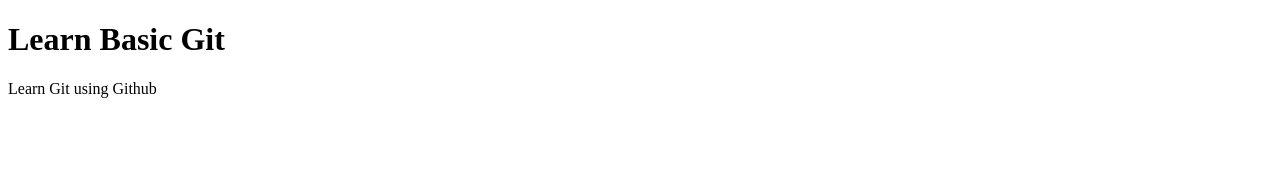
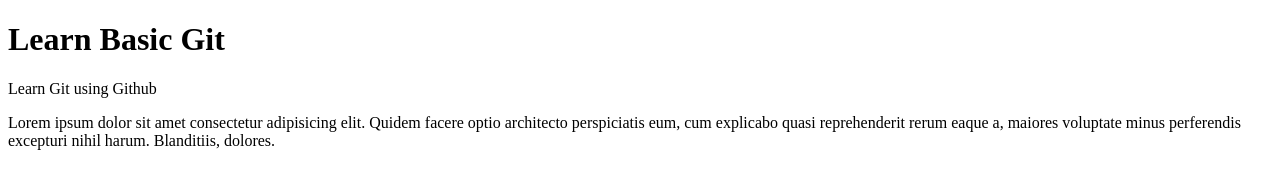
Before and after one commit to temmy-alex/belajar-git, a plain HTML site: page index.html in a window 1280 px wide. Drawn offline with Linux system fonts and the light colour scheme.

Commit message:
change file index.html added new paragraph

```diff
--- a/index.html
+++ b/index.html
@@ -8,5 +8,6 @@
 <body>
     <h1>Learn Basic Git</h1>
     <p>Learn Git using Github</p>
+    <p>Lorem ipsum dolor sit amet consectetur adipisicing elit. Quidem facere optio architecto perspiciatis eum, cum explicabo quasi reprehenderit rerum eaque a, maiores voluptate minus perferendis excepturi nihil harum. Blanditiis, dolores.</p>
 </body>
 </html>
```
